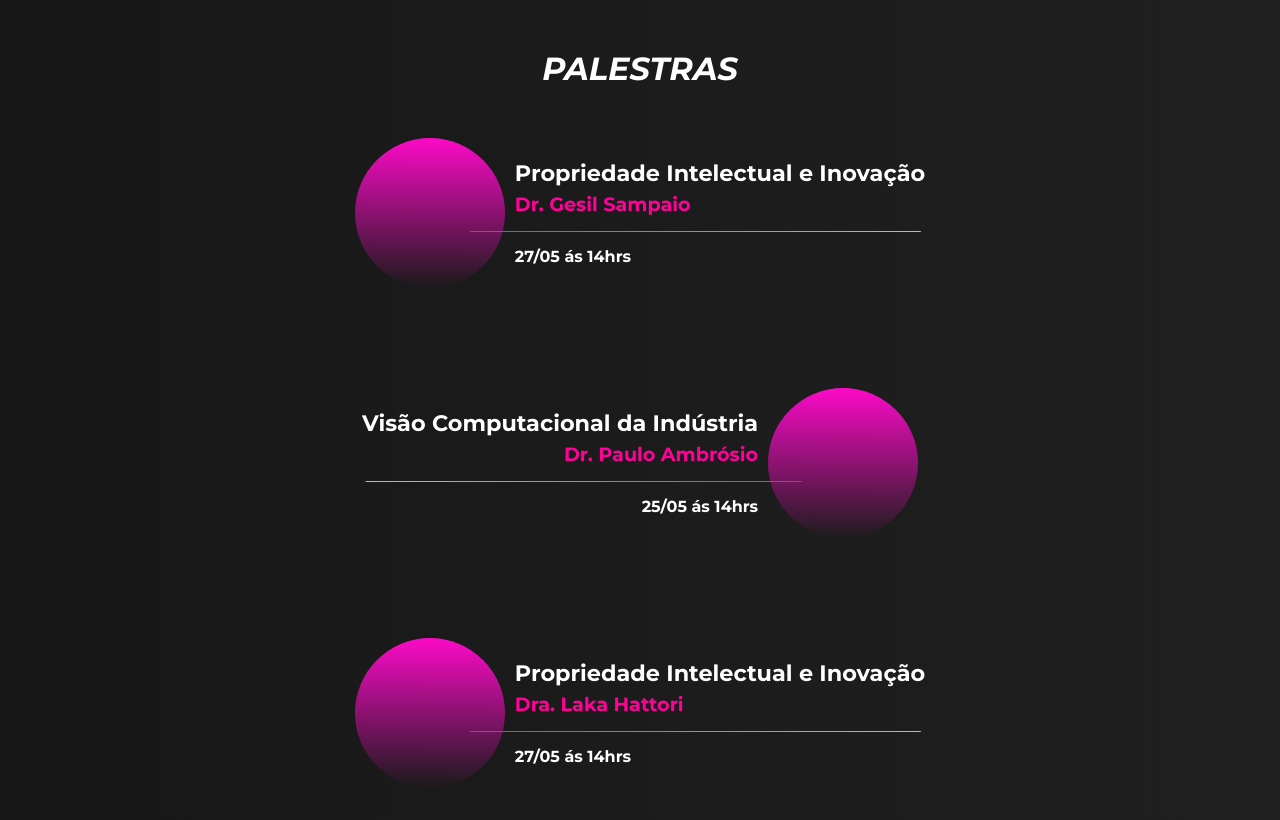
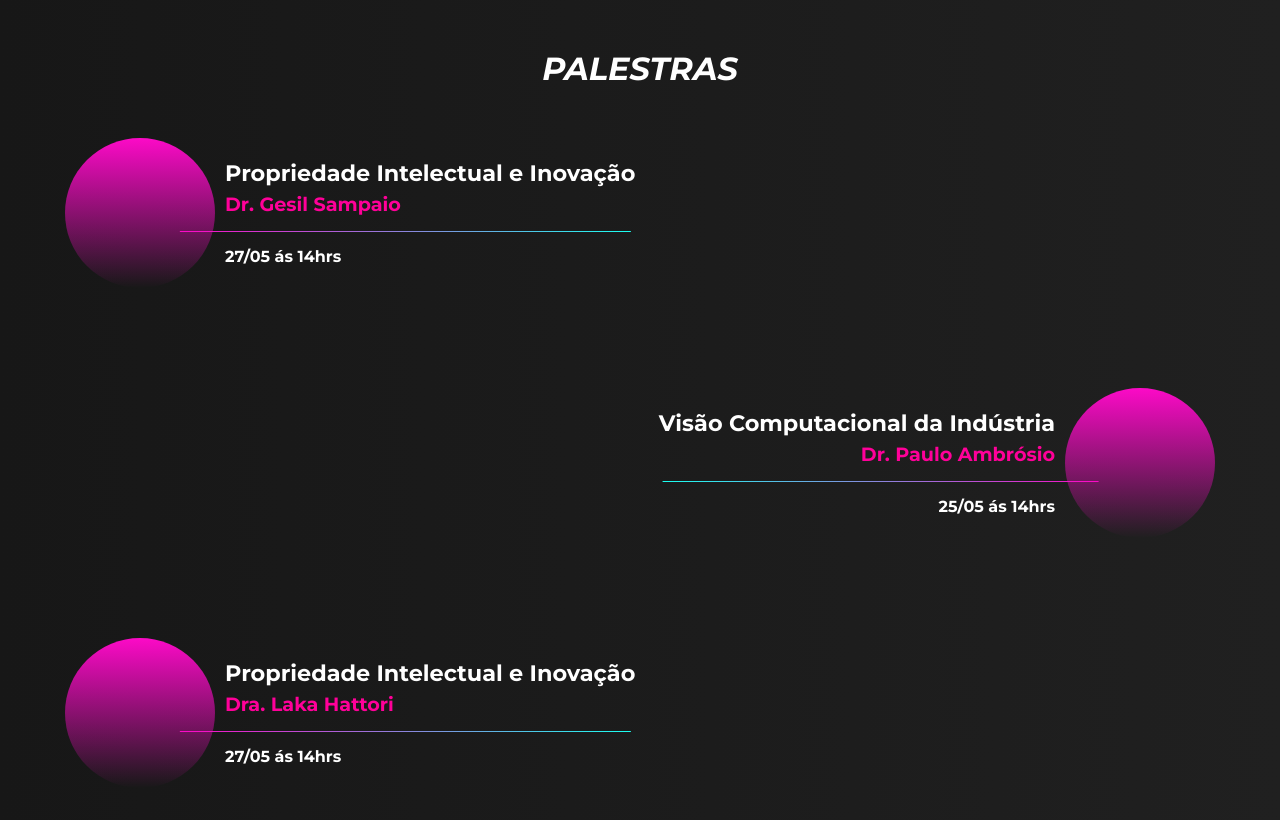
Before and after one commit to igorroc/tecnoweek, a React (Vite) app: page / in a window 1280 px wide. Shown: the part 1540-2360 px from the top of the page. Built offline with nearby package versions, Linux system fonts and the light colour scheme.

Commit message:
[style]: 2n item float to right

```diff
--- a/src/components/PalestraItem.tsx
+++ b/src/components/PalestraItem.tsx
@@ -4,7 +4,12 @@ const Wrapper = styled("div", {
 	display: "flex",
 	gap: "10px",
 	alignItems: "center",
-	margin: "50px 0",
+	margin: "50px 0px",
+	alignSelf: "end",
+
+	"&:nth-child(2n)": {
+		alignSelf: "start",
+	},
 
 	"& .imagem": {
 		position: "relative",
```
